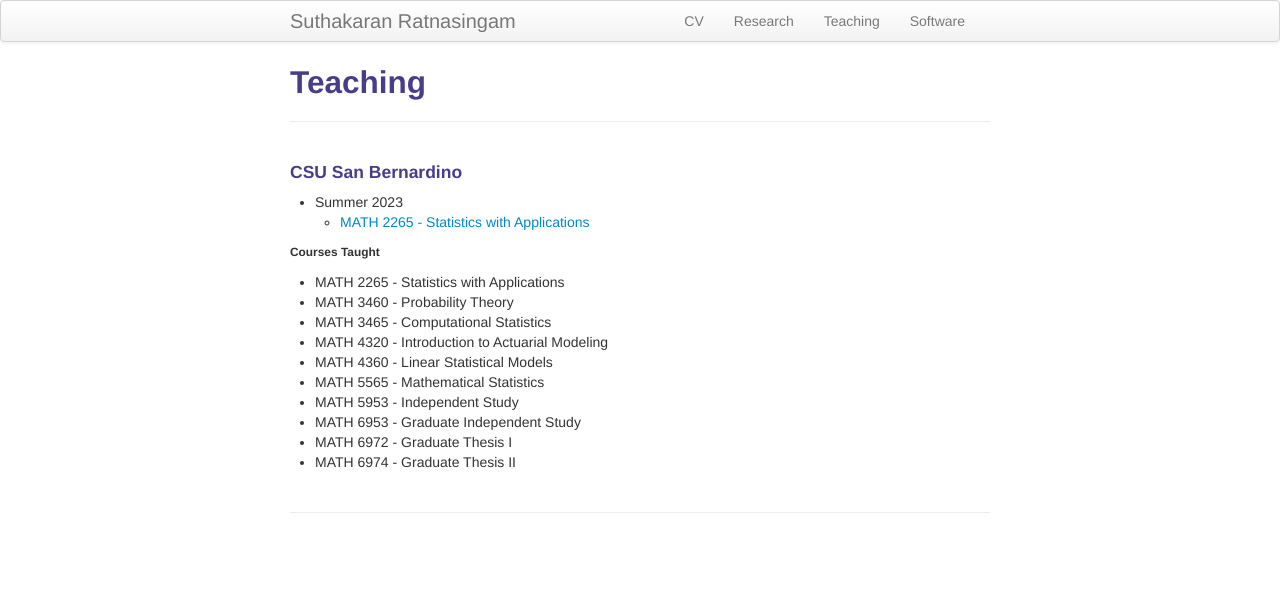
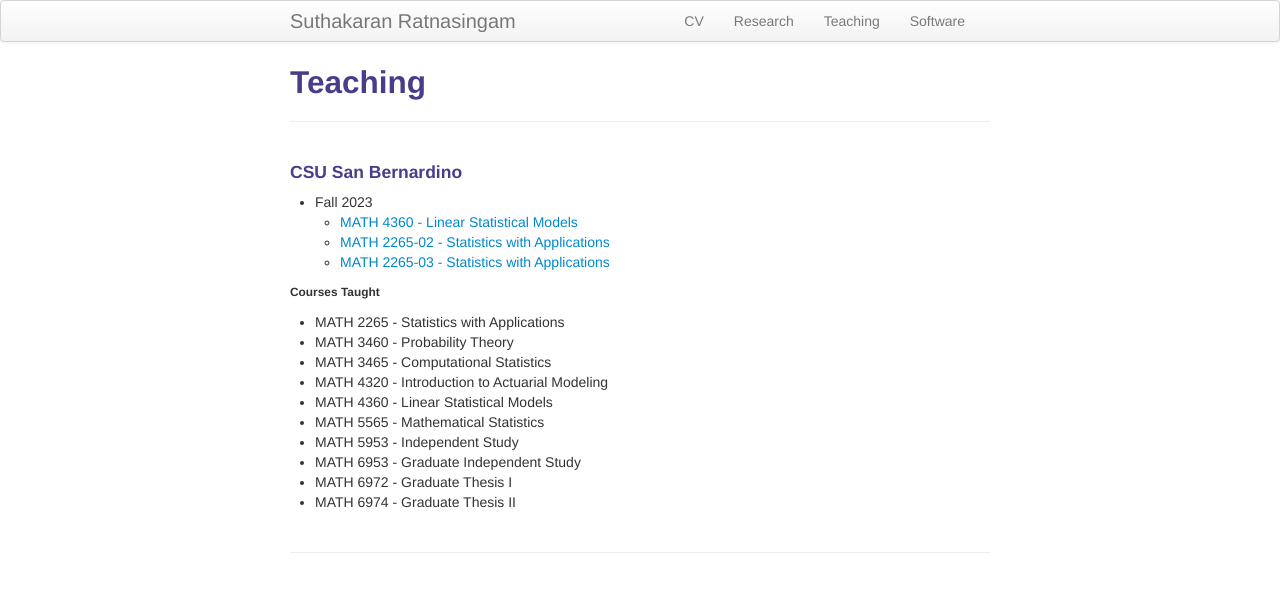
Before and after one commit to suthakaranr/suthakaranr.github.io, a Jekyll site: the page built from pages/Teaching.md, in a window 1280 px wide. Shown: the top 592 px of the page. Built offline with Jekyll 4.4.1, drawn with Linux system fonts in a browser that asks for light colours.

Commit message:
Update Teaching.md

```diff
--- a/pages/Teaching.md
+++ b/pages/Teaching.md
@@ -4,8 +4,10 @@ title: Teaching
 description: Suthakaran's teaching portfolio
 ---
 #### CSU San Bernardino
-* Summer 2023
-   * <a style="text-decoration:none" href="../pages/StatApp.html" target="_blank" rel="noopener noreferrer">MATH 2265 - Statistics with Applications </a>
+* Fall 2023
+   * <a style="text-decoration:none" href="../pages/LinStatMod.html" target="_blank" rel="noopener noreferrer">MATH 4360 - Linear Statistical Models
+   * <a style="text-decoration:none" href="../pages/StatApp.html" target="_blank" rel="noopener noreferrer">MATH 2265-02 - Statistics with Applications
+   * <a style="text-decoration:none" href="../pages/StatApp.html" target="_blank" rel="noopener noreferrer">MATH 2265-03 - Statistics with Applications </a>
 
 
 ###### Courses Taught
```
